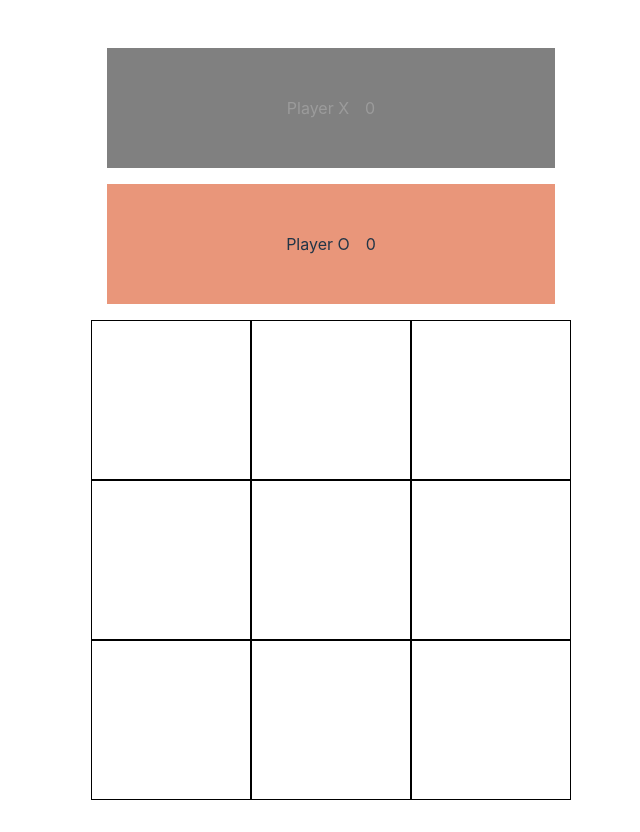
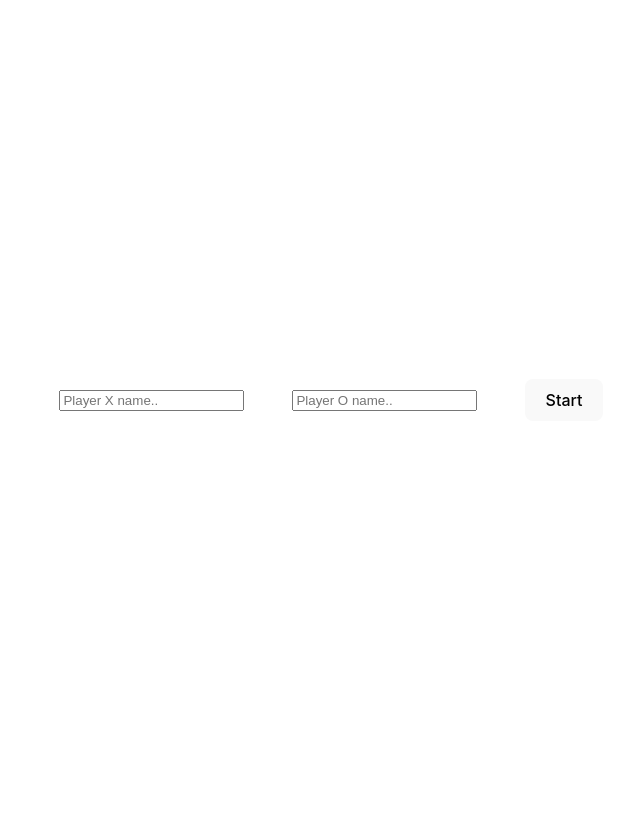
Before and after one commit to jennifer-mcallister/Tic-Tac-Toe, a Vue app: page / in a window 1280 px wide. Shown: the whole page, without its empty margins (309-949 px from the left). After the commit the page ends 800 px from the top, so only its background shows below. Built offline with nearby package versions, Linux system fonts and the light colour scheme; the HTML template or start-up script is replaced by a standard one.

Commit message:
(feat): add create players feature

```diff
--- a/src/App.vue
+++ b/src/App.vue
@@ -1,11 +1,24 @@
 <script setup lang="ts">
+import { ref } from 'vue';
 import PlayGame from './components/PlayGame.vue';
+import PlayerCreater from './components/PlayerCreater.vue';
 
+let show = ref(true);
+let playerNameX = ref();
+let playerNameO = ref();
+
+
+const startGame = (playerX: string, playerO: string) => {
+  show.value = false;
+   playerNameX.value = playerX;
+   playerNameO.value = playerO;
+}
 
 </script>
 
 <template>
-  <PlayGame></PlayGame>
+  <PlayerCreater v-if="show" @start-game="startGame"></PlayerCreater>
+  <PlayGame v-else :playerX="playerNameX" :playerO="playerNameO" ></PlayGame>
 </template>
 
 <style scoped>
--- a/src/components/PlayGame.vue
+++ b/src/components/PlayGame.vue
@@ -8,6 +8,12 @@ import { WinCombo } from '../models/WinCombo';
 import { ResetTicTacToe } from '../models/ResetTicTacToe'
 import ShowResult from './ShowResult.vue';
 
+interface IPlayGameProps {
+    playerX: "";
+    playerO: "";
+}
+
+const props = defineProps<IPlayGameProps>();
 
 let resetTicTacToe = ref<ResetTicTacToe>({reset: false})
 let showResults = ref(false);
@@ -28,9 +34,11 @@ const winCombos = ref<WinCombo[]>([
 ]);
 
 const players = ref<Player[]>([
-    {name:"Player X", wins: 0, marker: "x", playing: false, boxesClicked:[]},
-    {name:"Player O", wins: 0, marker: "o", playing: true, boxesClicked:[]}
+    {name:props.playerX, wins: 0, marker: "x", playing: false, boxesClicked:[]},
+    {name:props.playerO, wins: 0, marker: "o", playing: true, boxesClicked:[]}
 ]);
+
+let winningPlayer = ref(players.value[0]);
 
 const placeMarker = (tictactoeBox: TicTacToeBox) => {
     const isplaying = players.value.findIndex(player => player.playing === true);
@@ -67,19 +75,18 @@ const checkResult = (player: Player) => {
         });
 
         playerWon ? player.wins  = player.wins + 1 : player.wins;
+        winningPlayer.value = player;
         playerWon ? showResult() : checkIfAllBoxesAreMarked() ;
     }
 }
 
 const checkIfAllBoxesAreMarked = () => {
     if( markedBoxes.value.length === 9) {
-        console.log("all boxes are marked")
         showResult ();
     }
 }
 
 const showResult = () => {
-    console.log("next round started");
     showResults.value = true;
 }
 
@@ -98,7 +105,7 @@ const newRound = () => {
 
 </script>
 <template>
-    <ShowResult v-show="showResults" @click="newRound"></ShowResult>
+    <ShowResult :winningPlayer="winningPlayer" v-show="showResults" @click="newRound"></ShowResult>
     <Players class="player" :player="player" v-for="player in players" :class="player.playing ? '' : 'hide'"></Players>
     <TicTacToe :reset="resetTicTacToe" @place-marker="placeMarker" />
 </template>
--- /dev/null
+++ b/src/components/PlayerCreater.vue
@@ -0,0 +1,29 @@
+<script setup lang="ts">
+import { ref } from 'vue';
+
+let playerX = ref("");
+let playerO = ref("");
+
+const emit = defineEmits(["startGame"])
+const startGame = () => {
+    emit("startGame", playerX, playerO)
+}
+
+
+</script>
+<template>
+    <div class="container">
+        <input type="text" v-model="playerX" name="playerX" placeholder="Player X name..">
+        <input type="text" v-model="playerO" name="playerO" placeholder="Player O name..">
+        <button type="button" @click="startGame">Start</button>
+    </div>
+</template>
+<style scoped>
+.container {
+    display: flex;
+    flex-direction: row;
+    align-items: center;
+    justify-content: center;
+    gap: 3rem;
+}
+</style>
--- a/src/components/ShowResult.vue
+++ b/src/components/ShowResult.vue
@@ -2,10 +2,16 @@
 import { Player } from '../models/Player';
 
 
+interface IShowResultProps {
+    winningPlayer: Player
+}
+
+defineProps<IShowResultProps>();
 </script>
 
 <template>
-    <div class="container"> Won!</div>
+    <div class="container"> {{ winningPlayer.name }} Won!</div>
+    <!-- <div class="container"> You both lose.. </div> -->
 </template>
 
 <style scoped>
```
